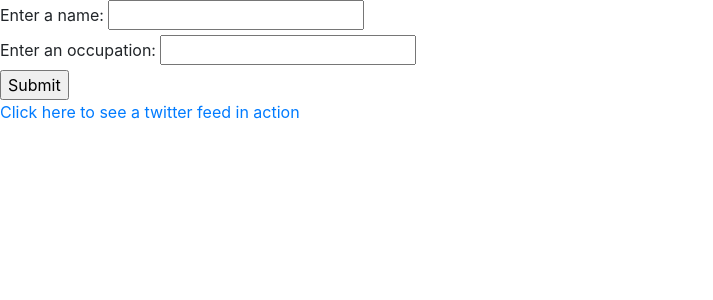
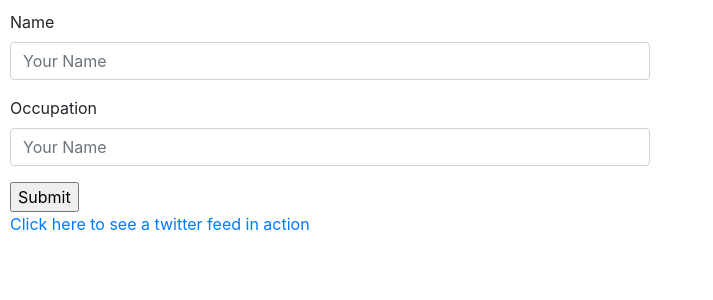
Before and after one commit to vyong1/CPEG457, a PHP site: page / in a window 1280 px wide. Shown: the top 300 px of the page, without its empty margins (0-713 px from the left). Run offline with PHP 8.4, Linux system fonts and the light colour scheme.

Commit message:
Added static (js, css) resources. Added bootstrap cdn.

```diff
--- a/WebApp/FormSubmit.php
+++ b/WebApp/FormSubmit.php
@@ -3,8 +3,11 @@
     <head>
         <link href="https://stackpath.bootstrapcdn.com/bootstrap/4.1.1/css/bootstrap.min.css" rel="stylesheet" integrity="sha384-WskhaSGFgHYWDcbwN70/dfYBj47jz9qbsMId/iRN3ewGhXQFZCSftd1LZCfmhktB" crossorigin="anonymous">
         <script src="https://stackpath.bootstrapcdn.com/bootstrap/4.1.1/js/bootstrap.min.js" integrity="sha384-smHYKdLADwkXOn1EmN1qk/HfnUcbVRZyYmZ4qpPea6sjB/pTJ0euyQp0Mk8ck+5T" crossorigin="anonymous"></script>
+        <script src="static\index.js"></script>
+        <link rel="stylesheet" href="static\site.css" />
     </head>
     <body>
+        <div class="content">
             <?php
             $cmd = 'py python/HtmlBuilder.py "' . $_POST['name'] . '"';
 
@@ -29,5 +32,6 @@
             fclose($pipefile);
             ?>
             <a href="index.php">Click here to go back to index.php</a>
+        </div>
     </body>
 </html>
--- a/WebApp/Index.php
+++ b/WebApp/Index.php
@@ -3,17 +3,20 @@
     <head>
         <link href="https://stackpath.bootstrapcdn.com/bootstrap/4.1.1/css/bootstrap.min.css" rel="stylesheet" integrity="sha384-WskhaSGFgHYWDcbwN70/dfYBj47jz9qbsMId/iRN3ewGhXQFZCSftd1LZCfmhktB" crossorigin="anonymous">
         <script src="https://stackpath.bootstrapcdn.com/bootstrap/4.1.1/js/bootstrap.min.js" integrity="sha384-smHYKdLADwkXOn1EmN1qk/HfnUcbVRZyYmZ4qpPea6sjB/pTJ0euyQp0Mk8ck+5T" crossorigin="anonymous"></script>
+        <script src="static\index.js"></script>
+        <link rel="stylesheet" href="static\site.css" />
     </head>
     <body>
+        <div class="content">
             <form action="FormSubmit.php" method="post">
-            <div>
-                <label for="name">Enter a name:</label>
-                <input type="text" name="name">
+                <div class="form-group">
+                    <label for="name_input">Name</label>
+                    <input type="text" class="form-control" id="name_input" name="name" placeholder="Your Name">
                 </div>
 
-            <div>
-                <label for="occupation">Enter an occupation:</label>
-                <input type="text" name="occupation">
+                 <div class="form-group">
+                    <label for="occupation_input">Occupation</label>
+                    <input type="text" class="form-control" id="occupation_input" name="occupation" placeholder="Your Name">
                 </div>
 
                 <div>
@@ -21,5 +24,6 @@
                 </div>
             </form>
             <a href="EmbeddedTwitter.php">Click here to see a twitter feed in action</a>
+        </div>
     </body>
 </html>
--- /dev/null
+++ b/WebApp/static/site.css
@@ -0,0 +1,4 @@
+div.content{
+    margin: 10px;
+    width: 50%;
+}
```
Also changed, not shown: WebApp/static/index.js (added), 1 other file. Lines whose indentation alone changed are shown as unchanged.
